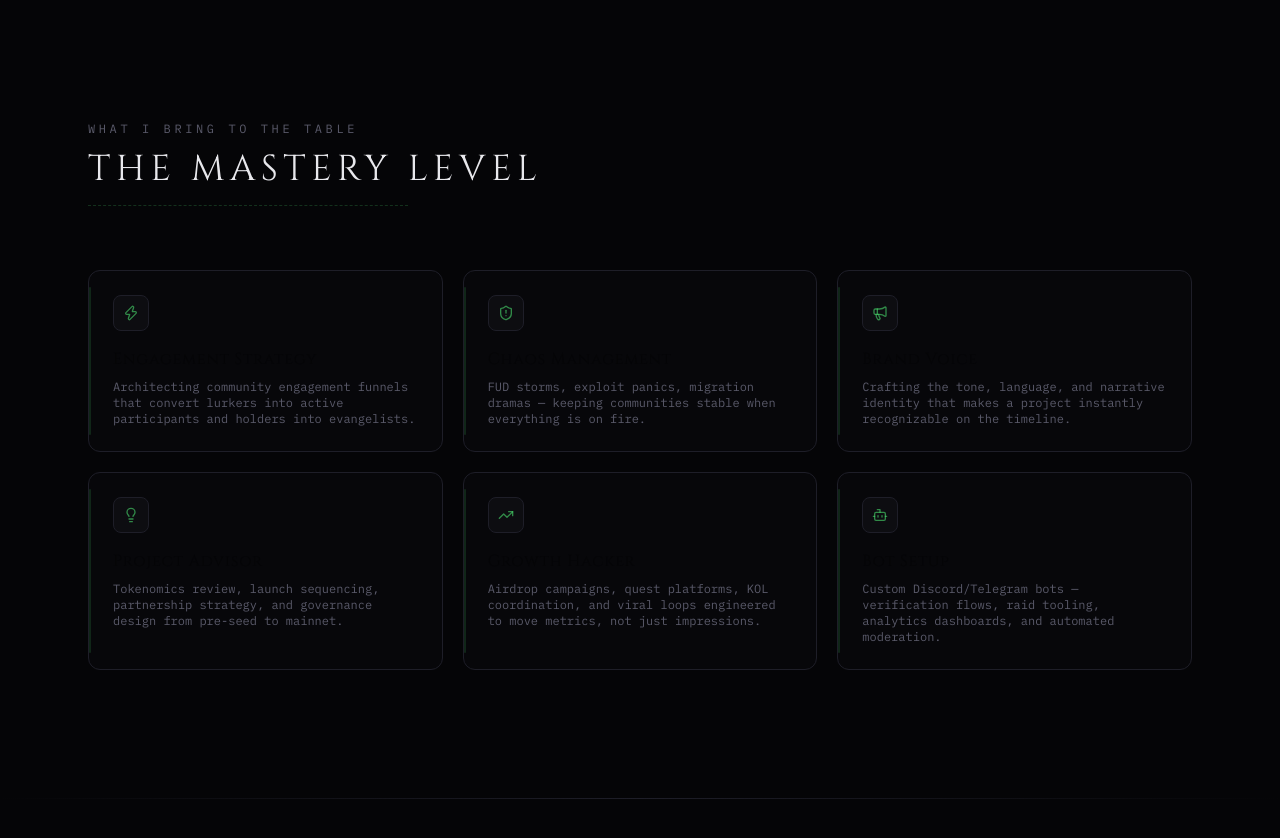
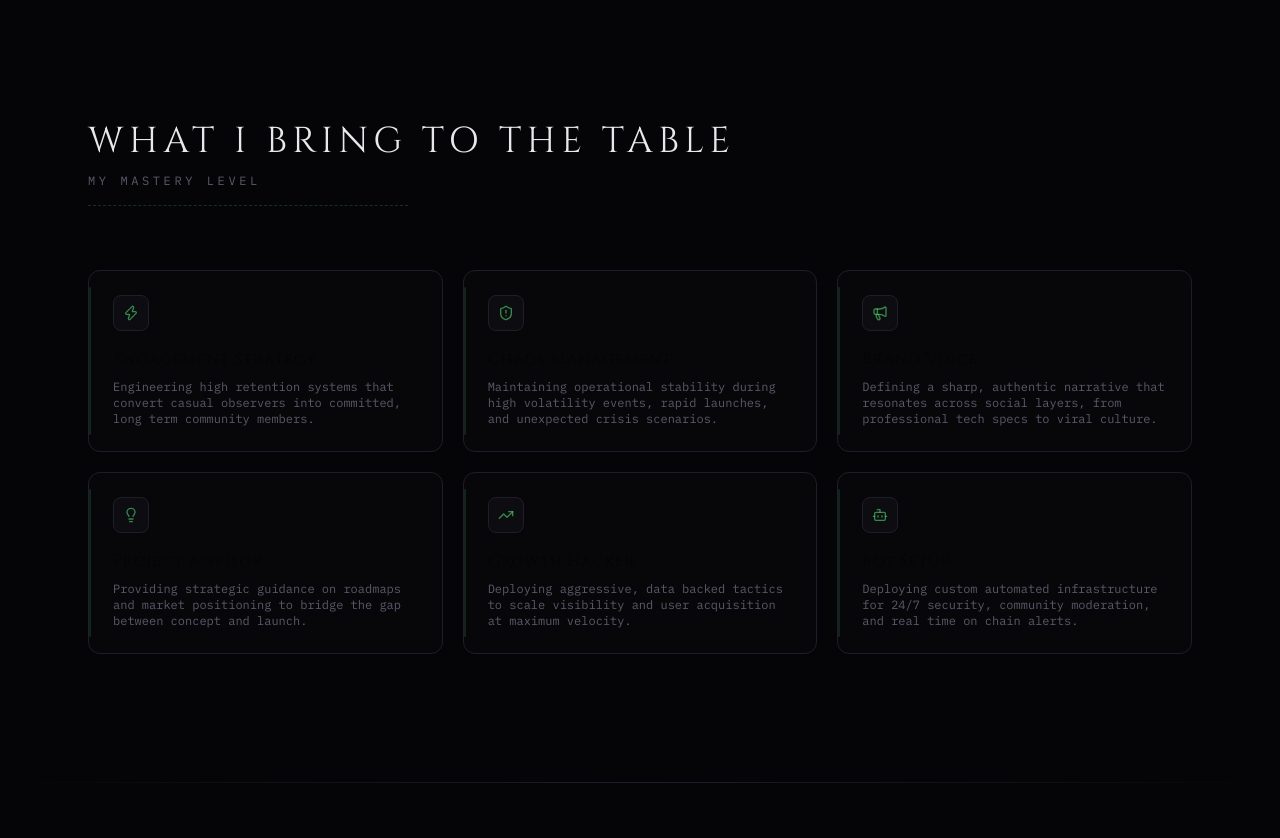
Before and after one commit to YastecHub/savvy-proof-of-work, a Next.js app: page / in a window 1280 px wide. Shown: the part 1180-2018 px from the top of the page. Built offline with nearby package versions, Linux system fonts and the light colour scheme.

Commit message:
fix: update HeroSection link text and enhance MasterySection descriptions for clarity

```diff
--- a/src/components/HeroSection.tsx
+++ b/src/components/HeroSection.tsx
@@ -182,7 +182,7 @@ export default function HeroSection() {
             className="flex items-center justify-center gap-2 px-7 py-3 border border-line text-t-muted font-mono text-xs uppercase tracking-wider rounded-lg hover:border-jade/20 hover:text-jade transition-all duration-300"
           >
             <ExternalLink size={14} />
-            Reach the King
+            Reach IM_SAVVY
           </a>
         </div>
 
--- a/src/components/MasterySection.tsx
+++ b/src/components/MasterySection.tsx
@@ -23,37 +23,37 @@ const masteries: Mastery[] = [
     icon: Zap,
     title: "Engagement Strategy",
     description:
-      "Architecting community engagement funnels that convert lurkers into active participants and holders into evangelists.",
+      "Engineering high retention systems that convert casual observers into committed, long term community members.",
   },
   {
     icon: ShieldAlert,
     title: "Chaos Management",
     description:
-      "FUD storms, exploit panics, migration dramas — keeping communities stable when everything is on fire.",
+      "Maintaining operational stability during high volatility events, rapid launches, and unexpected crisis scenarios.",
   },
   {
     icon: Megaphone,
     title: "Brand Voice",
     description:
-      "Crafting the tone, language, and narrative identity that makes a project instantly recognizable on the timeline.",
+      "Defining a sharp, authentic narrative that resonates across social layers, from professional tech specs to viral culture.",
   },
   {
     icon: Lightbulb,
     title: "Project Advisor",
     description:
-      "Tokenomics review, launch sequencing, partnership strategy, and governance design from pre-seed to mainnet.",
+      "Providing strategic guidance on roadmaps and market positioning to bridge the gap between concept and launch.",
   },
   {
     icon: TrendingUp,
     title: "Growth Hacker",
     description:
-      "Airdrop campaigns, quest platforms, KOL coordination, and viral loops engineered to move metrics, not just impressions.",
+      "Deploying aggressive, data backed tactics to scale visibility and user acquisition at maximum velocity.",
   },
   {
     icon: Bot,
     title: "Bot Setup",
     description:
-      "Custom Discord/Telegram bots — verification flows, raid tooling, analytics dashboards, and automated moderation.",
+      "Deploying custom automated infrastructure for 24/7 security, community moderation, and real time on chain alerts.",
   },
 ];
 
@@ -81,12 +81,12 @@ export default function MasterySection() {
           transition={{ duration: 0.5 }}
           className="mb-12 sm:mb-16"
         >
-          <p className="font-mono text-[10px] sm:text-xs text-t-muted uppercase tracking-[0.3em] mb-3">
+          <h2 className="font-display text-2xl sm:text-3xl md:text-4xl tracking-[0.15em] text-t-primary uppercase mb-3">
             What I Bring to the Table
+          </h2>
+          <p className="font-mono text-[10px] sm:text-xs text-t-muted uppercase tracking-[0.3em]">
+            My Mastery Level
           </p>
-          <h2 className="font-display text-2xl sm:text-3xl md:text-4xl tracking-[0.15em] text-t-primary uppercase">
-            The Mastery Level
-          </h2>
           {/* Dashed underline separator (tobzyy-style) */}
           <div className="mt-4 border-t border-dashed border-jade/20 w-full max-w-xs" />
         </motion.div>
```
